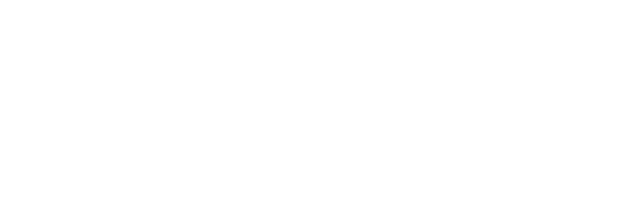
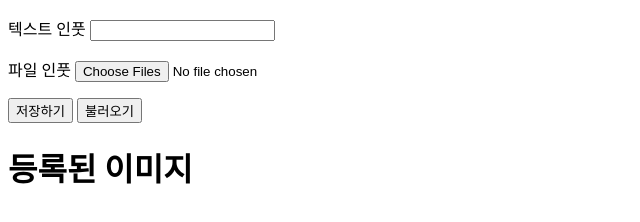
Before and after one commit to kuman514/IndexedDBPractice, a website built with Vite: page index.html in a window 1280 px wide. Shown: the whole page, without its empty margins (0-640 px from the left). Built offline with nearby package versions, Linux system fonts and the light colour scheme.

Commit message:
draft: add markups

```diff
--- a/index.html
+++ b/index.html
@@ -6,6 +6,20 @@
     <title>IndexedDBPractice</title>
   </head>
   <body>
+    <p>
+      <label for="textInput">텍스트 인풋</label>
+      <input id="textInput" type="text" />
+    </p>
+    <p>
+      <label for="fileInput">파일 인풋</label>
+      <input id="fileInput" type="file" multiple accept="image/jpeg" />
+    </p>
+    <p>
+      <button id="saveToIndexedDB">저장하기</button>
+      <button id="loadFromIndexedDB">불러오기</button>
+    </p>
+    <h1>등록된 이미지</h1>
+    <section id="images"></section>
     <script type="module" src="/src/main.js"></script>
   </body>
 </html>
```
